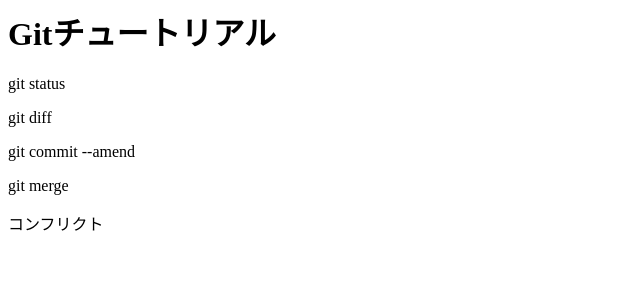
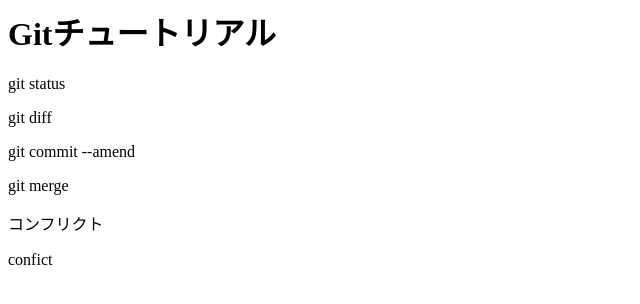
Before and after one commit to tetsuaw/git_tutorial, a plain HTML site: page index.html in a window 1280 px wide. Shown: the full height of the page, 0-640 px from the left. Drawn offline with Linux system fonts and the light colour scheme.

Commit message:
conflictを追記

```diff
--- a/index.html
+++ b/index.html
@@ -4,3 +4,4 @@
 <p>git commit --amend</p>
 <p>git merge</p>
 <p>コンフリクト</p>
+<p>confict</p>
```
